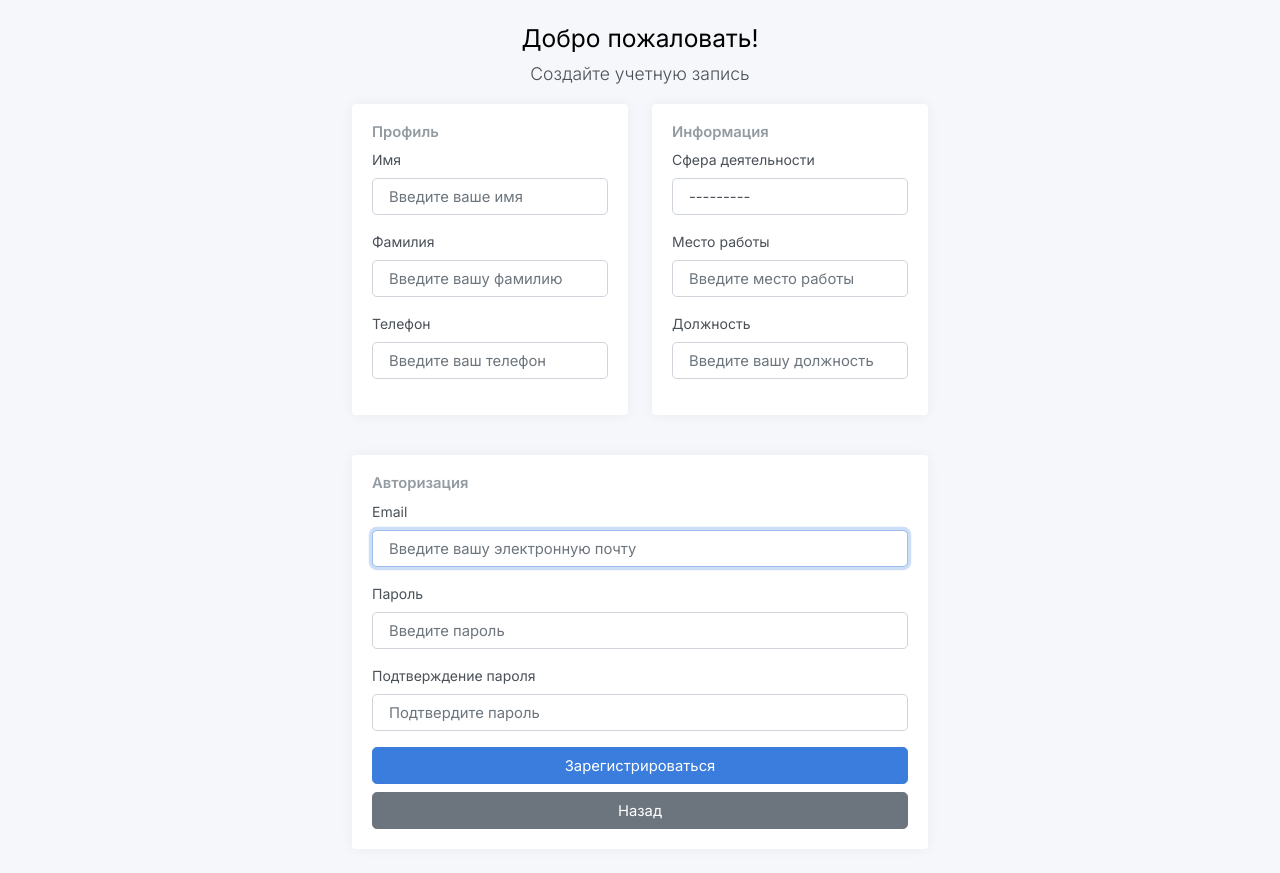
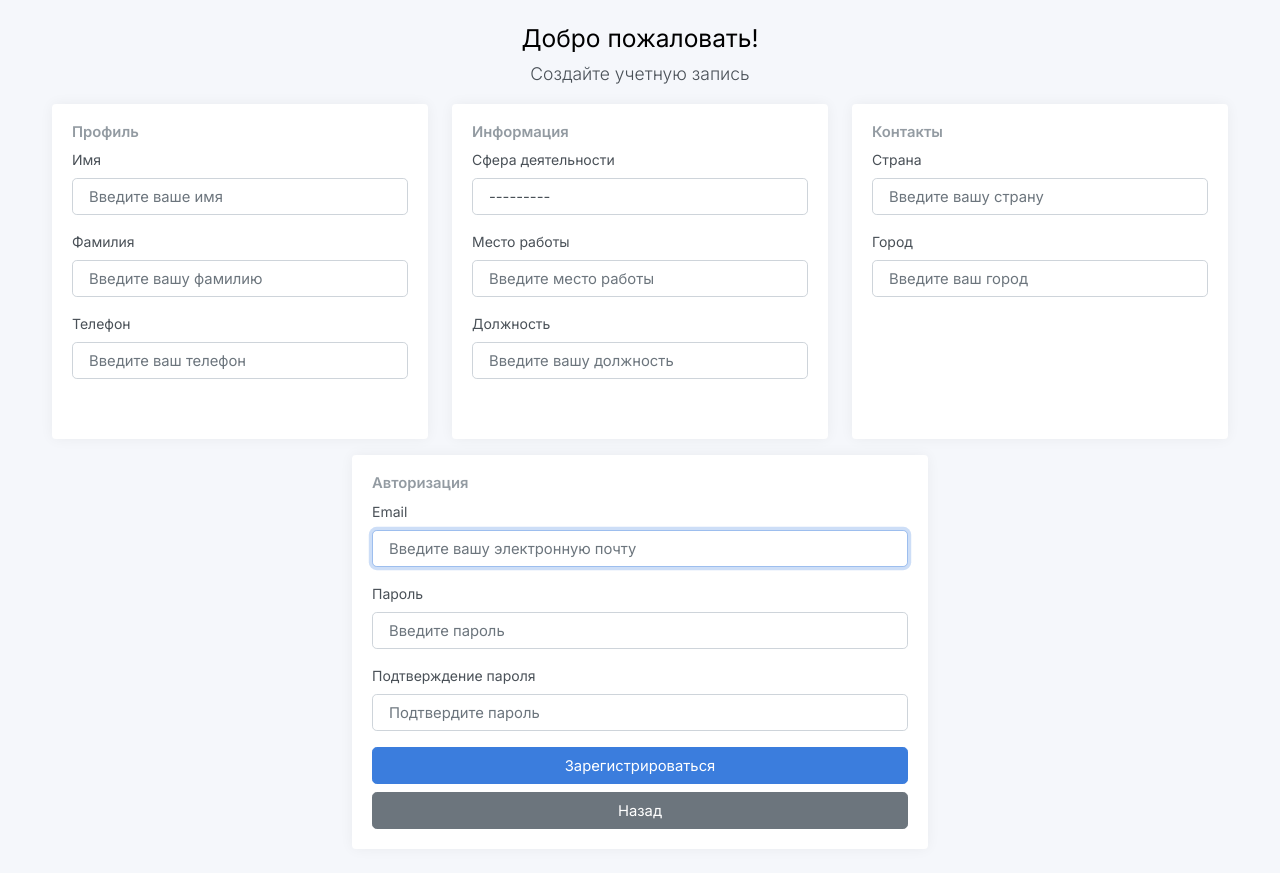
Before and after one commit to VerP404/WaterGreenMap, a Django app: page /accounts/signup/ in a window 1280 px wide. Run offline with Django 5.2, Linux system fonts and the light colour scheme; data comes from the database, SQL or seed files in the repository; some libraries are stand-ins or nearby versions.

Commit message:
fix: добавлена страна и город в профиль

```diff
--- a/accounts/forms.py
+++ b/accounts/forms.py
@@ -1,7 +1,6 @@
 from django import forms
 from django.contrib.auth.forms import UserCreationForm, AuthenticationForm
 from .models import CustomUser, ActivityArea
-
 
 class CustomUserCreationForm(UserCreationForm):
     email = forms.EmailField(widget=forms.EmailInput(attrs={
@@ -31,6 +30,14 @@ class CustomUserCreationForm(UserCreationForm):
     activity_area = forms.ModelChoiceField(queryset=ActivityArea.objects.all(), widget=forms.Select(attrs={
         'class': 'form-control form-control-lg',
     }), required=True)
+    country = forms.CharField(widget=forms.TextInput(attrs={
+        'class': 'form-control form-control-lg',
+        'placeholder': 'Введите вашу страну',
+    }))
+    city = forms.CharField(widget=forms.TextInput(attrs={
+        'class': 'form-control form-control-lg',
+        'placeholder': 'Введите ваш город',
+    }))
 
     password1 = forms.CharField(widget=forms.PasswordInput(attrs={
         'class': 'form-control form-control-lg',
@@ -44,8 +51,9 @@ class CustomUserCreationForm(UserCreationForm):
     class Meta:
         model = CustomUser
         fields = (
-            'email', 'first_name', 'last_name', 'password1', 'password2', 'workplace', 'phone', 'position',
-            'activity_area')
+            'email', 'first_name', 'last_name', 'password1', 'password2', 'workplace', 'phone',
+            'position', 'activity_area', 'country', 'city'
+        )
 
 
 class CustomAuthenticationForm(AuthenticationForm):
@@ -62,7 +70,10 @@ class CustomAuthenticationForm(AuthenticationForm):
 class CustomUserChangeForm(forms.ModelForm):
     class Meta:
         model = CustomUser
-        fields = ['first_name', 'last_name', 'phone', 'workplace', 'position', 'activity_area', 'avatar']
+        fields = [
+            'first_name', 'last_name', 'phone', 'workplace', 'position',
+            'activity_area', 'country', 'city', 'avatar'
+        ]
         widgets = {
             'first_name': forms.TextInput(attrs={'class': 'form-control'}),
             'last_name': forms.TextInput(attrs={'class': 'form-control'}),
@@ -70,6 +81,8 @@ class CustomUserChangeForm(forms.ModelForm):
             'workplace': forms.TextInput(attrs={'class': 'form-control'}),
             'position': forms.TextInput(attrs={'class': 'form-control'}),
             'activity_area': forms.Select(attrs={'class': 'form-control'}),
+            'country': forms.TextInput(attrs={'class': 'form-control'}),
+            'city': forms.TextInput(attrs={'class': 'form-control'}),
         }
         labels = {
             'first_name': 'Имя',
@@ -78,5 +91,7 @@ class CustomUserChangeForm(forms.ModelForm):
             'workplace': 'Место работы',
             'position': 'Должность',
             'activity_area': 'Сфера деятельности',
+            'country': 'Страна',
+            'city': 'Город',
             'avatar': 'Аватар',
         }
--- a/accounts/models.py
+++ b/accounts/models.py
@@ -40,6 +40,8 @@ class CustomUser(AbstractBaseUser, PermissionsMixin):
     phone = models.CharField(max_length=20, blank=True)
     position = models.CharField(max_length=100, blank=True)
     activity_area = models.ForeignKey(ActivityArea, on_delete=models.SET_NULL, null=True, blank=True)
+    country = models.CharField(max_length=100, blank=True)
+    city = models.CharField(max_length=100, blank=True)
     is_active = models.BooleanField(default=True)
     is_staff = models.BooleanField(default=False)
     avatar = models.ImageField(upload_to='avatars/', null=True, blank=True)
--- a/accounts/templates/registration/signup.html
+++ b/accounts/templates/registration/signup.html
@@ -16,7 +16,7 @@
 <main class="d-flex w-100">
     <div class="container d-flex flex-column">
         <div class="row vh-100">
-                <div class="col-sm-10 col-md-8 col-lg-6 mx-auto d-table h-100">
+            <div class="col-12 mx-auto d-table h-100">
                 <div class="d-table-cell align-middle">
                     <div class="text-center mt-4">
                         <h1 class="h2">Добро пожаловать!</h1>
@@ -28,15 +28,16 @@
                         {% for message in messages %}
                             <div class="alert alert-{{ message.tags }} alert-dismissible fade show" role="alert">
                                 {{ message }}
-            <button type="button" class="btn-close" data-bs-dismiss="alert" aria-label="Close"></button>
+                                <button type="button" class="btn-close" data-bs-dismiss="alert"
+                                        aria-label="Close"></button>
                             </div>
                         {% endfor %}
                     {% endif %}
                     <form method="post">
                         {% csrf_token %}
                         <div class="row">
-        <div class="col-md-6">
-            <div class="card">
+                            <div class="col-md-4">
+                                <div class="card h-100">
                                     <div class="card-body">
                                         <h5 class="card-title">Профиль</h5>
                                         <div class="mb-3">
@@ -54,8 +55,8 @@
                                     </div>
                                 </div>
                             </div>
-        <div class="col-md-6">
-            <div class="card">
+                            <div class="col-md-4">
+                                <div class="card h-100">
                                     <div class="card-body">
                                         <h5 class="card-title">Информация</h5>
                                         <div class="mb-3">
@@ -73,9 +74,24 @@
                                     </div>
                                 </div>
                             </div>
+                            <div class="col-md-4">
+                                <div class="card h-100">
+                                    <div class="card-body">
+                                        <h5 class="card-title">Контакты</h5>
+                                        <div class="mb-3">
+                                            <label class="form-label">Страна</label>
+                                            {{ form.country }}
+                                        </div>
+                                        <div class="mb-3">
+                                            <label class="form-label">Город</label>
+                                            {{ form.city }}
+                                        </div>
+                                    </div>
+                                </div>
+                            </div>
                         </div>
                         <div class="row mt-3">
-        <div class="col-12">
+                            <div class="col-md-6 offset-md-3">
                                 <div class="card">
                                     <div class="card-body">
                                         <h5 class="card-title">Авторизация</h5>
@@ -92,8 +108,12 @@
                                             {{ form.password2 }}
                                         </div>
                                         <div class="text-center mt-3">
-                        <button type="submit" class="btn btn-lg btn-primary w-100 mb-2">Зарегистрироваться</button>
-                        <button type="button" onclick="history.back()" class="btn btn-lg btn-secondary w-100">Назад</button>
+                                            <button type="submit" class="btn btn-lg btn-primary w-100 mb-2">
+                                                Зарегистрироваться
+                                            </button>
+                                            <button type="button" onclick="history.back()"
+                                                    class="btn btn-lg btn-secondary w-100">Назад
+                                            </button>
                                         </div>
                                     </div>
                                 </div>
@@ -106,7 +126,7 @@
     </div>
 </main>
 <script>
-        $(document).ready(function(){
+    $(document).ready(function () {
         $('input[name="phone"]').inputmask("8 (999) 999-99-99");
     });
 </script>
```
Also changed, not shown: accounts/admin.py (+4 -5 lines), map_app/templates/pages/project_detail.html (+27 -16 lines), map_app/templates/pages/sign-in.html (deleted, +0 -10 lines). Lines whose indentation alone changed are shown as unchanged.
